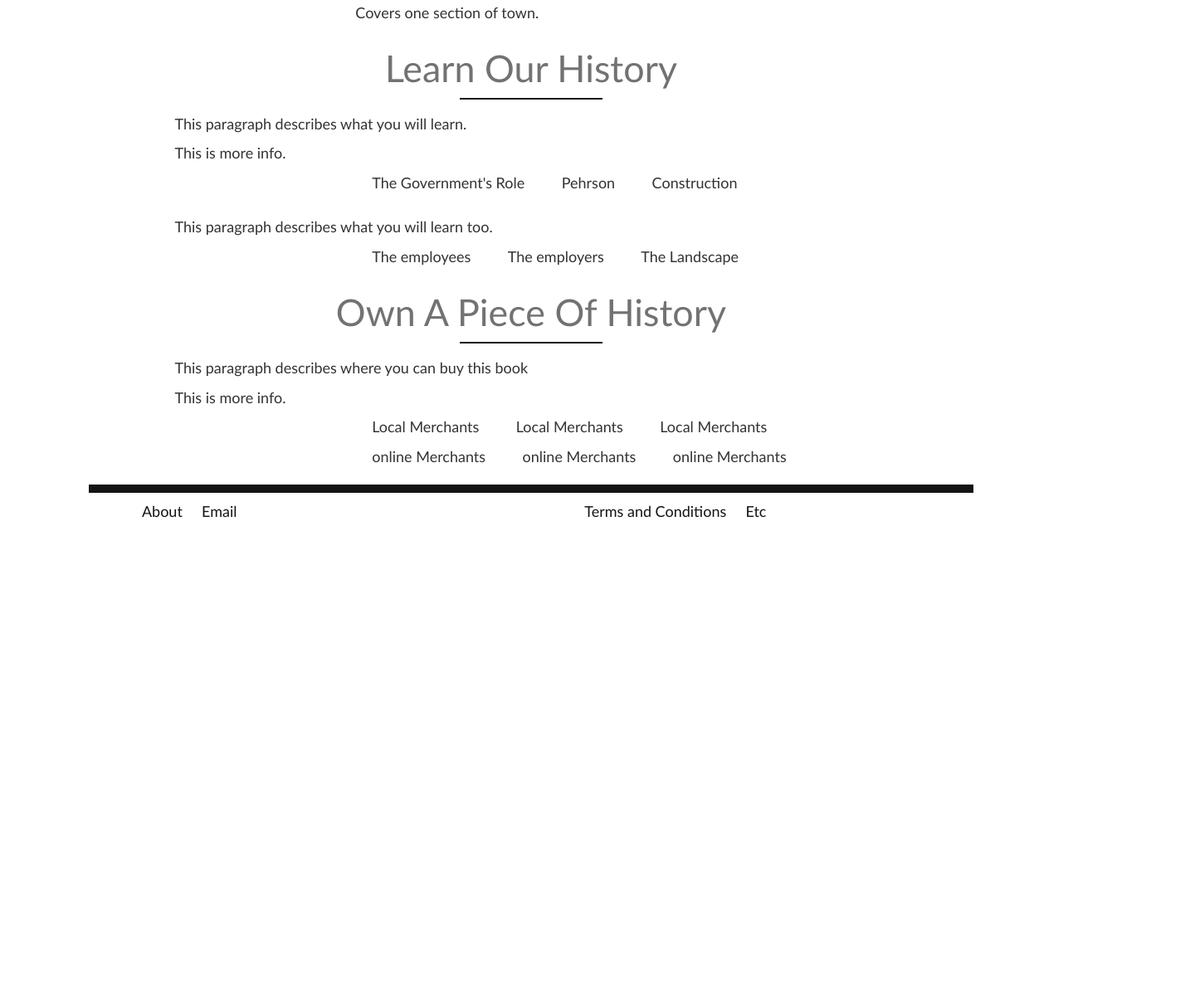
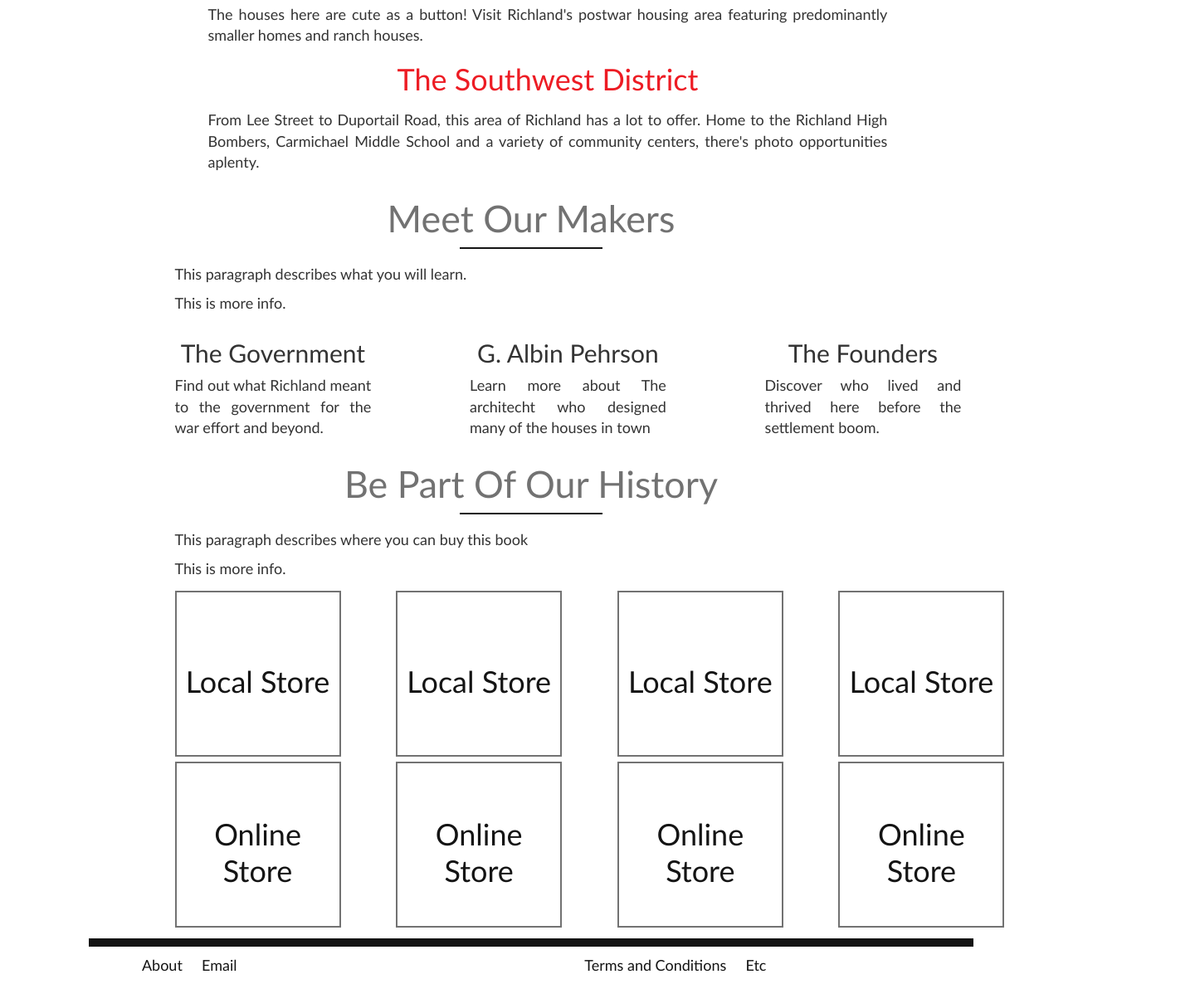
Before and after one commit to ninjaofawesome/atomic_city, a website: page app/index.html in a window 1280 px wide. Shown: the part 1204-2390 px from the top of the page at 83% size, 1440 px wide, since content can reach past the window. Before the commit the page ends 1843 px from the top, so only its background shows below. Drawn offline with nearby package versions, Linux system fonts and the light colour scheme.

Commit message:
added more styles to the index page

```diff
--- a/app/index.html
+++ b/app/index.html
@@ -58,31 +58,31 @@
               <ul class="walk-list">
                 <li class="walk-item">
                   <h1 class="walk-title">The Southern District</h1>
-                  <p>Covers one section of town.</p>
+                  <p>Walk the diverse urban landscape from Cullum Avenue to Gillespie Streets.  Don't miss the Mystery Door when taking in all the sights here!</p>
                   </li>
                 <li class="walk-item">
                   <h1 class="walk-title">The Gold Coast</h1>
-                  <p>Covers one section of town.</p>
+                  <p>Relish one of Richland's most opulent areas, located between Hains Street and George Washington Way.  The rarest jewels of G.Albin Pehrsons work are located here, its a must see.</p>
                   </li>
                 <li class="walk-item">
                   <h1 class="walk-title">The North District</h1>
-                  <p>Covers one section of town.</p>
+                  <p>Discover the hub of Richland in the North district.  Located between George Washington Way and McMurray Street, there's rich history on every corner and a vibrant, eclectic business district today.</p>
                   </li>
                 <li class="walk-item">
                   <h1 class="walk-title">The Central District</h1>
-                  <p>Covers one section of town.</p>
+                  <p>Between George Washington Way and Williams Street you'll find many of the historical pinpoints that welcomed visitors and kept Richland running smoothly.</p>
                   </li>
                 <li class="walk-item">
                   <h1 class="walk-title">The Northwestern District</h1>
-                  <p>Covers one section of town.</p>
+                  <p>Traversing the area between Swift Street and Wright, you'll encounter riverside views, final resting places and a rare converted house.</p>
                   </li>
                 <li class="walk-item">
                   <h1 class="walk-title">The West District</h1>
-                  <p>Covers one section of town.</p>
+                  <p>The houses here are cute as a button!  Visit Richland's postwar housing area featuring predominantly smaller homes and ranch houses.</p>
                   </li>
                 <li class="walk-item">
                   <h1 class="walk-title">The Southwest District</h1>
-                  <p>Covers one section of town.</p>
+                  <p>From Lee Street to Duportail Road, this area of Richland has a lot to offer.  Home to the Richland High Bombers, Carmichael Middle School and a variety of community centers, there's photo opportunities aplenty.</p>
                   </li>
               </ul>
             </div>
@@ -93,7 +93,7 @@
 
       <div class="section-row">
         <div class="history-container">
-          <h2 class="section-title">Learn our history</h2>
+          <h2 class="section-title">Meet Our Makers</h2>
           <div class="section-divider"></div>
 
           <div class="section-row">
@@ -105,37 +105,26 @@
 
           <div class="section-row">
             <div class="history-list-container">
-              <ul class="history-list">
-                <li class="history-item">The Government's Role</li>
-                <li class="history-item">Pehrson</li>
-                <li class="history-item">Construction</li>
-              </ul>
+              <h2 class="history-title">The Government</h2>
+              <p>Find out what Richland meant to the government for the war effort and beyond.</p>
+            </div>
+            <div class="history-list-container">
+              <h2 class="history-title">G. Albin Pehrson</h2>
+              <p>Learn more about The architecht who designed many of the houses in town</p>
+            </div>
+            <div class="history-list-container">
+              <h2 class="history-title">The Founders</h2>
+              <p>Discover who lived and thrived here before the settlement boom.</p>
             </div>
           </div>
 
-
-          <div class="section-row">
-            <div class="description-container">
-              <p>This paragraph describes what you will learn too.</p>
-            </div>
-          </div>
-
-          <div class="section-row">
-            <div class="history-list-container">
-              <ul class="history-list">
-                <li class="history-item">The employees</li>
-                <li class="history-item">The employers</li>
-                <li class="history-item">The Landscape</li>
-              </ul>
-            </div>
-          </div>
 
         </div>
       </div>
 
       <div class="section-row">
         <div class="purchase-container">
-          <h2 class="section-title">Own a piece of history</h2>
+          <h2 class="section-title">Be Part Of Our History</h2>
           <div class="section-divider"></div>
 
           <div class="section-row">
@@ -147,23 +136,53 @@
 
           <div class="section-row">
             <div class="purchase-list-container">
-              <ul class="buy-list">
-                <li class="buy-item">Local Merchants</li>
-                <li class="buy-item">Local Merchants</li>
-                <li class="buy-item">Local Merchants</li>
-              </ul>
+              <a class="purchase-link" href="#">
+                <h1 class="purchase-title">Local Store</h1>
+              </a>
+            </div>
+            <div class="purchase-list-container">
+              <a class="purchase-link" href="#">
+                <h1 class="purchase-title">Local Store</h1>
+              </a>
+            </div>
+            <div class="purchase-list-container">
+              <a class="purchase-link" href="#">
+                <h1 class="purchase-title">Local Store</h1>
+              </a>
+            </div>
+            <div class="purchase-list-container">
+              <a class="purchase-link" href="#">
+                <h1 class="purchase-title">Local Store</h1>
+              </a>
             </div>
           </div>
 
           <div class="section-row">
             <div class="purchase-list-container">
-              <ul class="buy-list">
-                <li class="buy-item">online Merchants</li>
-                <li class="buy-item">online Merchants</li>
-                <li class="buy-item">online Merchants</li>
-              </ul>
+              <a class="purchase-link" href="#">
+                <h1 class="purchase-title">Online Store</h1>
+              </a>
+            </div>
+            <div class="purchase-list-container">
+              <a class="purchase-link" href="#">
+                <h1 class="purchase-title">Online Store</h1>
+              </a>
+            </div>
+            <div class="purchase-list-container">
+              <a class="purchase-link" href="#">
+                <h1 class="purchase-title">Online Store</h1>
+              </a>
+            </div>
+            <div class="purchase-list-container">
+              <a class="purchase-link" href="#">
+                <h1 class="purchase-title">Online Store</h1>
+              </a>
             </div>
           </div>
+
+
+
+
 
         </div>
       </div>
--- a/app/scss/core/_type.scss
+++ b/app/scss/core/_type.scss
@@ -49,14 +49,10 @@ p {
 }
 
 .walk-list,
-.history-list,
-.buy-list,
 .footer-list {
   list-style-type: none;
 }
 
-.history-item,
-.buy-item,
 .link-item {
   display: inline;
   margin: 0 2%;
@@ -67,9 +63,14 @@ p {
   font-size: 1.15em;
 }
 
+.walk-title,
+.history-title {
+  text-transform: capitalize;
+  text-align: center;
+}
 
 .walk-title {
-  text-transform: capitalize;
+  color: $red;
 }
 
 
--- a/app/scss/pages/_index.scss
+++ b/app/scss/pages/_index.scss
@@ -26,11 +26,46 @@
   @include make-xs-column-offset(1);
 }
 
-.history-list-container,
-.purchase-list-container,
-.walks-list-container {
-  @include make-md-column(6);
-  @include make-md-column-offset(3);
-  @include make-sm-column(12);
-  @include make-xs-column(12);
+.walks-list-container,
+.purchase-container {
+  @include make-md-column(10);
+  @include make-md-column-offset(1);
+  @include make-sm-column(10);
+  @include make-sm-column-offset(1);
+  @include make-xs-column(10);
+  @include make-xs-column-offset(1);
 }
+
+.history-list-container {
+  @include make-md-column(3);
+  @include make-md-column-offset(1);
+  @include make-sm-column(3);
+  @include make-sm-column-offset(1);
+  @include make-xs-column(3);
+  @include make-xs-column-offset(1);
+}
+
+.purchase-list-container {
+  @include make-md-column(2);
+  @include make-md-column-offset(1);
+  @include make-sm-column(2);
+  @include make-sm-column-offset(1);
+  @include make-xs-column(2);
+  @include make-xs-column-offset(1);
+}
+
+.purchase-link {
+  height: 200px;
+  width: 200px;
+  display: block;
+  margin: 2% auto;
+  line-height: 200px;
+  // vertical-align: middle;
+  text-align: center;
+  border: 2px solid $charcoal;
+  .purchase-title {
+    display: inline-block;
+    vertical-align: middle;
+    line-height: normal;
+  }
+}
```
Also changed, not shown: app/css/styles.css.
